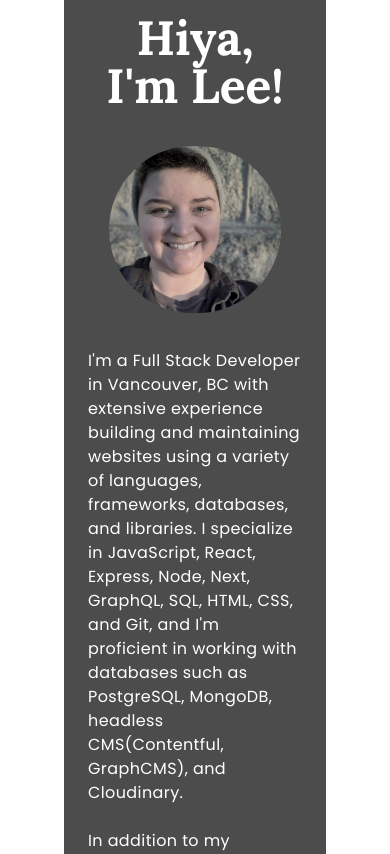
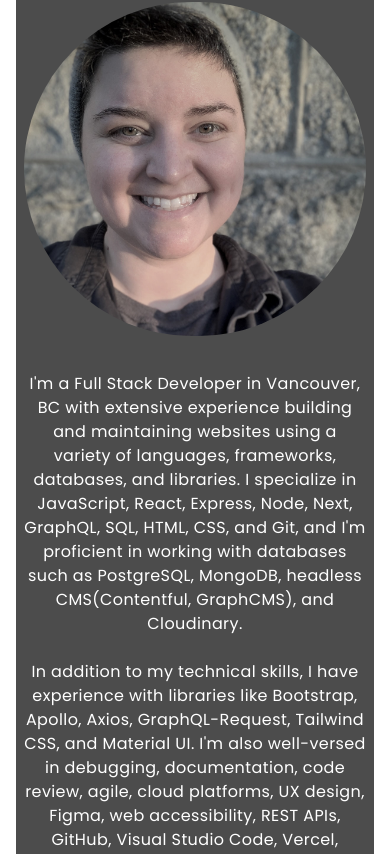
Before and after one commit to egoullaud/portfolio-nov22, a React (Create React App) app: page / in a window 390 px wide. Shown: the part 5440-6294 px from the top of the page. Built offline with nearby package versions, Linux system fonts and the light colour scheme.

Commit message:
p tag and picture for mobile/tab formatted

```diff
--- a/src/components/About.jsx
+++ b/src/components/About.jsx
@@ -5,15 +5,14 @@
 
 function About() {
   return (
-    <div className="my-[4rem] text-white py-[4rem] mx-[4rem] bg-black bg-opacity-70">
-      <div className=" m-4 ">
-        <div className=" flex flex-col md:flex-row justify-center  md:justify-around items-center m-2 xl:mx-[10rem] lg:mx-[5rem] md:mx-[3rem]">
-          <div className="flex flex-col items-center  w-[100%] md:w-[40%] lg:w-[60%] overflow-hidden">
-            <h1 className="text-5xl mx-4 md:mx-[4rem] text-center font-bold my-5 font-Lora">
+    <div className="mb-[4rem] text-white pb-[4rem] pt-[1rem] lg:mx-[4rem] mx-[1rem] bg-black bg-opacity-70">
+      <h1 className="text-5xl md:mx-[4rem] text-center font-bold md:my-5 font-Lora">
         Hiya, I'm Lee!
       </h1>
+      <div className=" flex flex-col lg:flex-row justify-center  md:justify-around items-center m-2 xl:mx-[10rem] lg:mx-[5rem] md:mx-[3rem]">
+        <div className="flex flex-col items-center md:justify-start w-[100%] md:w-[40%] lg:w-[60%] overflow-hidden">
           <img
-              className="w-[80%] md:hidden rounded-full my-4 md: mx-auto object-cover"
+            className="w-[100%] md:hidden rounded-full my-4 md: mx-auto object-cover"
             src={prof2}
             alt="profile pic"
           />
@@ -24,14 +23,13 @@
           />
         </div>
 
-          <p className="md:w-[70%] py-5 tracking-wide">
-            I'm a Full Stack Developer in Vancouver, BC with extensive
-            experience building and maintaining websites using a variety of
-            languages, frameworks, databases, and libraries. I specialize in
-            JavaScript, React, Express, Node, Next, GraphQL, SQL, HTML, CSS, and
-            Git, and I'm proficient in working with databases such as
-            PostgreSQL, MongoDB, headless CMS(Contentful, GraphCMS), and
-            Cloudinary.
+        <p className="md:w-[95%] py-5 tracking-wide md:tracking-wider text-center lg:text-left">
+          I'm a Full Stack Developer in Vancouver, BC with extensive experience
+          building and maintaining websites using a variety of languages,
+          frameworks, databases, and libraries. I specialize in JavaScript,
+          React, Express, Node, Next, GraphQL, SQL, HTML, CSS, and Git, and I'm
+          proficient in working with databases such as PostgreSQL, MongoDB,
+          headless CMS(Contentful, GraphCMS), and Cloudinary.
           <br /> <br />
           In addition to my technical skills, I have experience with libraries
           like Bootstrap, Apollo, Axios, GraphQL-Request, Tailwind CSS, and
@@ -42,14 +40,14 @@
           <br /> <br />
           When working with clients, I prioritize effective communication and
           collaboration, and I pride myself on being highly adaptable,
-            innovative, independent, and detail-oriented. I'm a problem-solver
-            at heart and have extensive leadership experience managing projects
-            and teams of all sizes.
+          innovative, independent, and detail-oriented. I'm a problem-solver at
+          heart and have extensive leadership experience managing projects and
+          teams of all sizes.
           <br /> <br />
           Currently, I'm working as a freelance Full Stack Developer, where I
-            design, build, deploy, and maintain websites for clients using
-            Figma, React, MERN, PostgreSQL, Next, GraphQL, headless CMS, and
-            TailwindCSS. Some of my recent projects include
+          design, build, deploy, and maintain websites for clients using Figma,
+          React, MERN, PostgreSQL, Next, GraphQL, headless CMS, and TailwindCSS.
+          Some of my recent projects include
           <a className="font-bold mx-1" href="https://sixpo.ca/">
             SIXpo
           </a>{" "}
@@ -72,14 +70,13 @@
       <div className="flex flex-col justify-center items-center">
         <h1 className=" text-xl md:text-2xl mx-4 md:mx-[4rem] text-center lg:mx-[10rem] tracking-wide font-Lora italic">
           {" "}
-            With a deep passion for web development and a commitment to
-            delivering top-notch solutions, I am a Full Stack Developer with
-            expertise in the latest modern technologies like React, Next,
-            GraphQL, and Node. Whether you're looking for a custom website, a
-            responsive user interface, or a robust backend solution, I'm here to
-            help you achieve your goals and bring your ideas to life.
+          With a deep passion for web development and a commitment to delivering
+          top-notch solutions, I am a Full Stack Developer with expertise in the
+          latest modern technologies like React, Next, GraphQL, and Node.
+          Whether you're looking for a custom website, a responsive user
+          interface, or a robust backend solution, I'm here to help you achieve
+          your goals and bring your ideas to life.
         </h1>
-        </div>
       </div>
     </div>
   );
```
Lines whose indentation alone changed are shown as unchanged.
